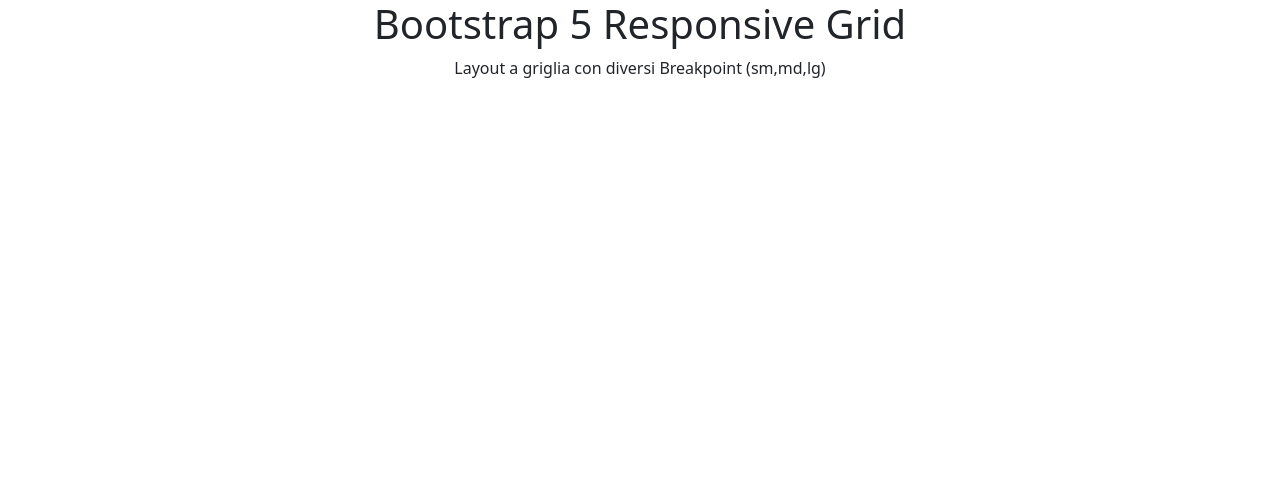
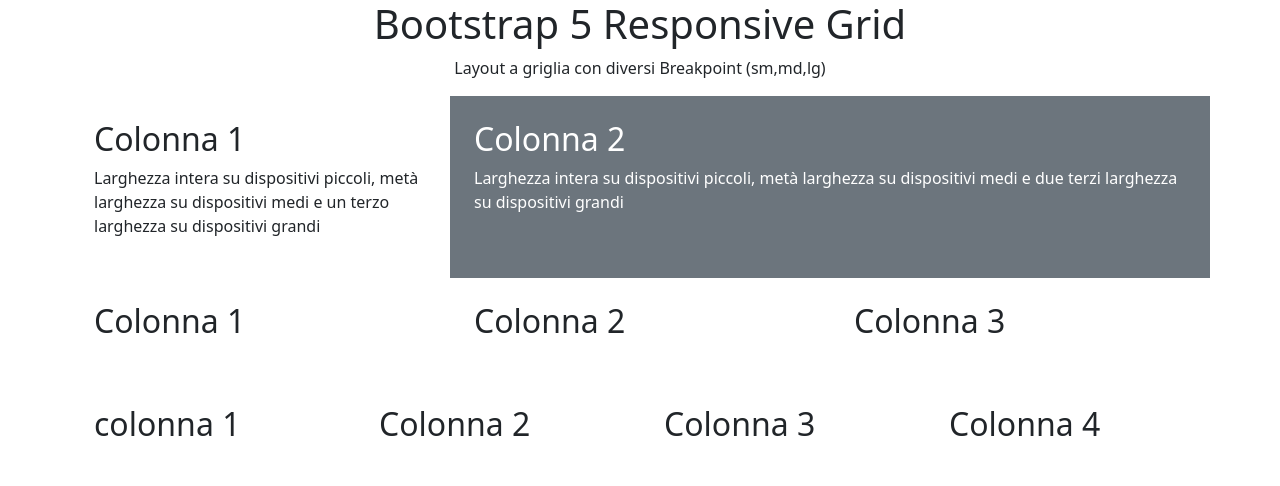
Before and after one commit to fabiogerritferrari/htmlcss-bootstrap-layout, a plain HTML site: page index.html in a window 1280 px wide. Drawn offline with nearby package versions, Linux system fonts and the light colour scheme.

Commit message:
completate prime due colonne e copiate le altre colonne del layout

```diff
--- a/index.html
+++ b/index.html
@@ -18,5 +18,52 @@
         </div>
     </header>
 
+    <main>
+        <div class="container">
+            <div class="row">
+                <div class="col-12 col-md-6 col-lg-4 p-4">
+                    <h2>Colonna 1</h2>
+                    <p>Larghezza intera su dispositivi piccoli, metà larghezza su dispositivi medi e un terzo larghezza su dispositivi grandi</p>
+                </div>
+                <div class="col-12 col-md-6 col-lg-8 text-bg-secondary p-4">
+                    <h2>Colonna 2</h2>
+                    <p>Larghezza intera su dispositivi piccoli, metà larghezza su dispositivi medi e due terzi larghezza su dispositivi grandi</p>
+                </div>
+            </div>
+        </div>
+        <div class="container">
+            <div class="row">
+                <div class="col p-4">
+                    <h2>Colonna 1</h2>
+                    <p></p>
+                </div>
+                <div class="col p-4">
+                    <h2>Colonna 2</h2>
+                    <p></p>
+                </div>
+                <div class="col p-4">
+                    <h2>Colonna 3</h2>
+                    <p></p>
+                </div>
+        <div class="container">
+            <div class="row">
+                <div class="col p-4">
+                    <h2>colonna 1</h2>
+                    <p></p>
+                </div>
+                <div class="col p-4">
+                    <h2>Colonna 2</h2>
+                    <p></p>
+                </div>
+                <div class="col p-4">
+                    <h2>Colonna 3</h2>
+                    <p></p>
+                </div>
+                <div class="col p-4">
+                    <h2>Colonna 4</h2>
+                    <p></p>
+                </div>
+                </div>
+    </main>
 </body>
 </html>
```
